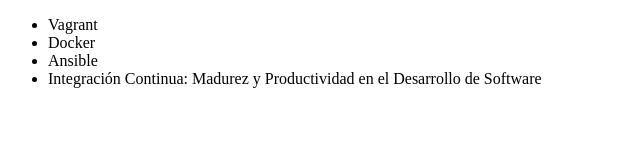
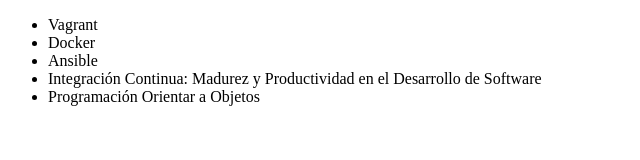
Before and after one commit to PGuzman523/AluraGit, a plain HTML site: page index.html in a window 1280 px wide. Shown: the whole page, without its empty margins (0-640 px from the left). Drawn offline with Linux system fonts and the light colour scheme.

Commit message:
Agregando nuevo curso a la lista

```diff
--- a/index.html
+++ b/index.html
@@ -10,6 +10,7 @@
             <li>Docker</li>
             <li>Ansible </li>
             <li>Integración Continua: Madurez y Productividad en el Desarrollo de Software</li>
+            <li>Programación Orientar a Objetos</li>
         </ul>
     </body>
 </html>
```
